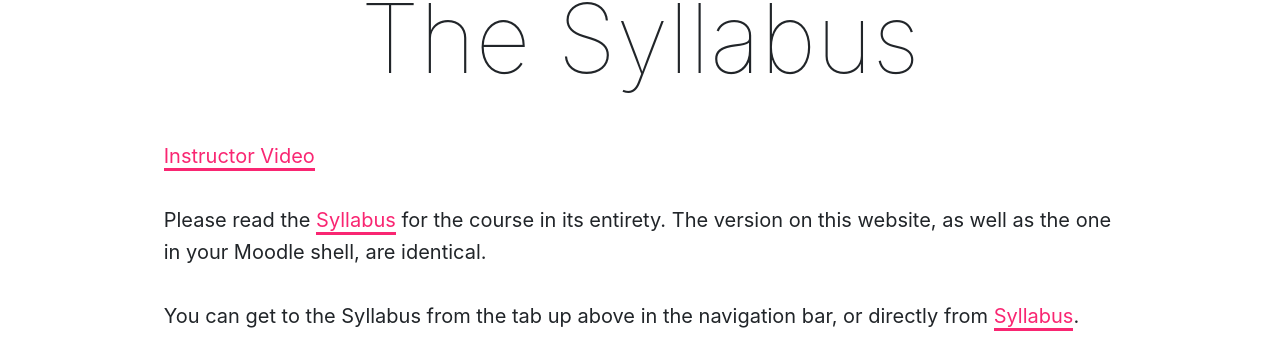
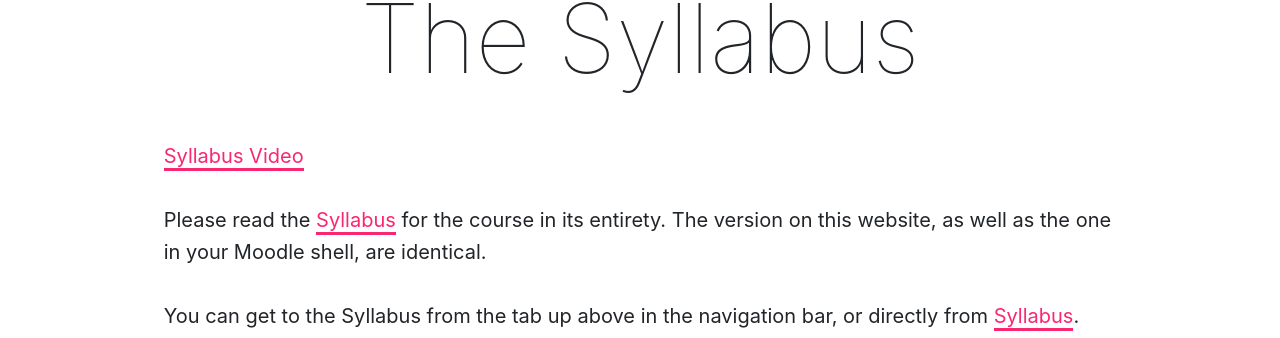
Before and after one commit to Montana-Media-Arts/120_CreativeCoding1-Fall2020, a Jekyll site: the page built from modules/week-1/_posts/2017-01-04-syllabus.md, in a window 1280 px wide. Shown: the part 441-779 px from the top of the page. Built offline with Jekyll 4.4.1, drawn with Linux system fonts in a browser that asks for light colours; nearby versions of some CDN libraries.

```diff
--- a/modules/week-1/_posts/2017-01-04-syllabus.md
+++ b/modules/week-1/_posts/2017-01-04-syllabus.md
@@ -7,7 +7,7 @@ module: 1
 
 <!-- rebuild this video -->
 
-<a href="//www.youtube.com/embed/PCh0WZqN9Cg" data-lity>Instructor Video</a>
+<a href="//www.youtube.com/embed/PCh0WZqN9Cg" data-lity>Syllabus Video</a>
 
 Please read the <a href="https://moodle.umt.edu/pluginfile.php/2008071/course/section/627635/Syllabus.pdf?time=1590768842791">Syllabus</a> for the course in its entirety. The version on this website, as well as the one in your Moodle shell, are identical.
 
```
Also changed, not shown: modules/week-1/_posts/2017-01-01-welcome-to-mart120.md (+0 -4 lines).
